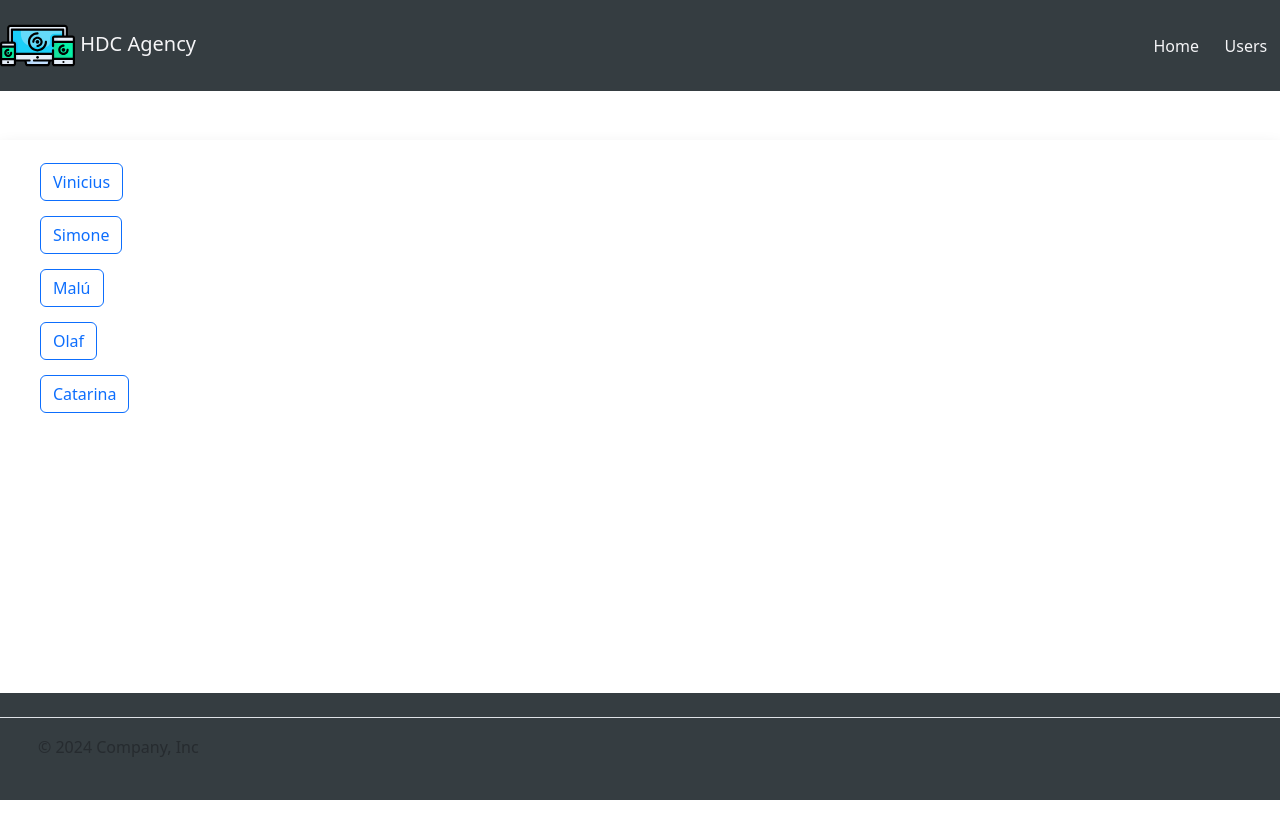
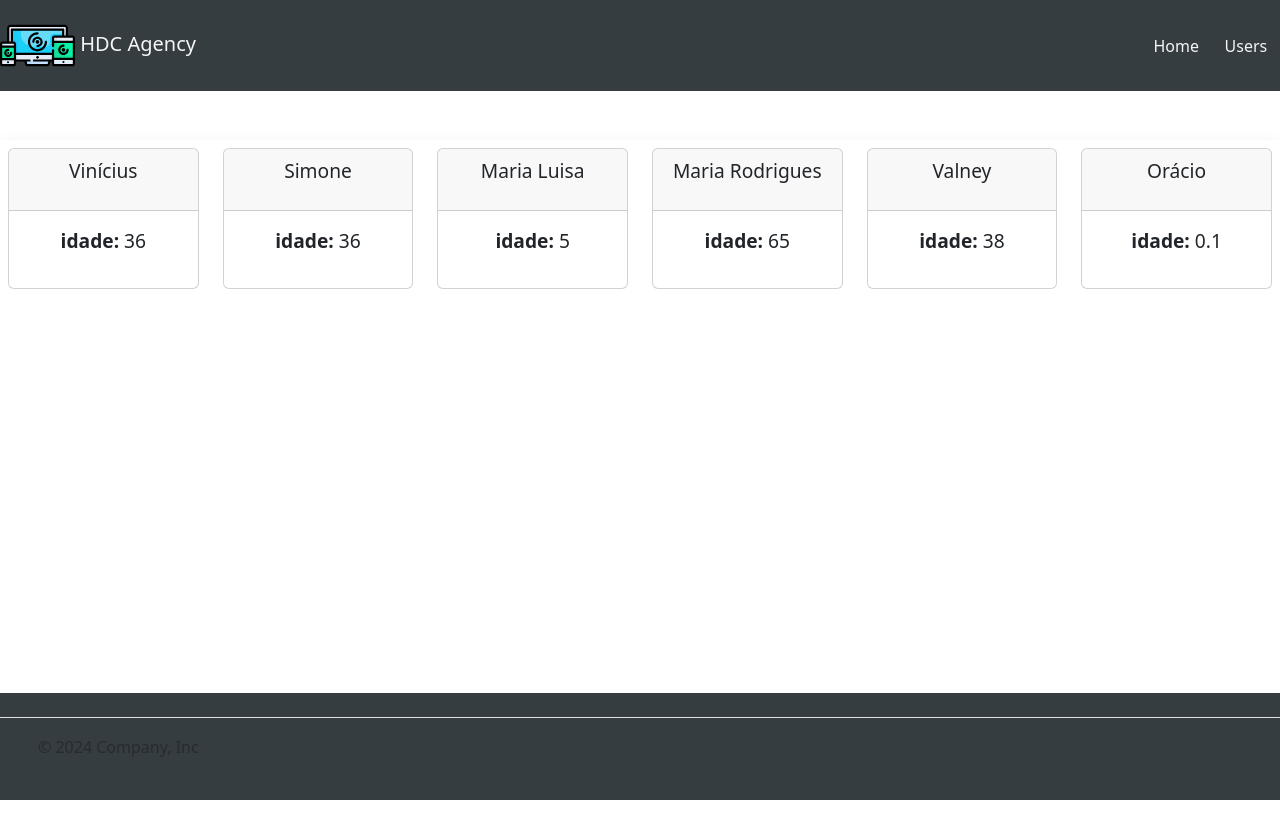
Before and after one commit to WiniciusDutra/hdc-agency, an Angular app: page /users in a window 1280 px wide. Shown: the top 838 px of the page. Built offline with nearby package versions, Linux system fonts and the light colour scheme.

Commit message:
como usar o input do Angular

```diff
--- /dev/null
+++ b/src/app/_components/user-card/user-card.component.css
@@ -0,0 +1,41 @@
+div.card{
+    text-align: center;
+    cursor: pointer;
+    margin-bottom: 25px;
+}
+
+@media (min-width: 0px) {
+
+    div.card p{
+
+        font-size: smaller;
+    }
+
+ }
+
+ @media (min-width: 576px) {
+
+    div.card p{
+
+        font-size: small;
+    }
+
+ }
+
+ @media (min-width: 768px) {
+
+    div.card p{
+
+        font-size: medium;
+    }
+
+ }
+
+ @media (min-width: 992px) {
+
+    div.card p{
+
+        font-size: larger;
+    }
+
+ }
--- /dev/null
+++ b/src/app/_components/user-card/user-card.component.html
@@ -0,0 +1,6 @@
+<div class="card">
+  <div class="card-header"><p>{{user.name}}</p></div>
+  <div class="card-body">
+    <p><b>idade: </b>{{user.age}}</p>
+  </div>
+</div>
--- /dev/null
+++ b/src/app/_components/user-card/user-card.component.ts
@@ -0,0 +1,16 @@
+import { Component, Input } from '@angular/core';
+import { User } from '../../_models/user';
+
+@Component({
+  selector: 'app-user-card',
+  templateUrl: './user-card.component.html',
+  styleUrl: './user-card.component.css'
+})
+export class UserCardComponent {
+
+  @Input() user: User = {
+    name: '',
+    age: 0
+  };
+
+}
--- /dev/null
+++ b/src/app/_models/user.ts
@@ -0,0 +1,5 @@
+export interface User{
+
+    name: string;
+    age: number;
+}
--- a/src/app/app-routing.module.ts
+++ b/src/app/app-routing.module.ts
@@ -3,11 +3,13 @@ import { RouterModule, Routes } from '@angular/router';
 import { HomeComponent} from './pages/home/home.component';
 import { UsersComponent } from './pages/users/users.component';
 import { UserComponent } from './pages/user/user.component';
+import { UserCardComponent } from './_components/user-card/user-card.component';
 
 const routes: Routes = [
   {path: '', component: HomeComponent},
   {path: 'users', component: UsersComponent},
-  {path: 'users/details', component: UserComponent}
+  {path: 'users/details', component: UserComponent},
+  {path: 'users/usercard', component: UserCardComponent}
 
 ];
 
--- a/src/app/app.module.ts
+++ b/src/app/app.module.ts
@@ -9,6 +9,7 @@ import { FooterComponent } from './_components/footer/footer.component';
 import { BaseUiComponent } from './_components/base-ui/base-ui.component';
 import { UsersComponent } from './pages/users/users.component';
 import { UserComponent } from './pages/user/user.component';
+import { UserCardComponent } from './_components/user-card/user-card.component';
 
 
 @NgModule({
@@ -19,7 +20,8 @@ import { UserComponent } from './pages/user/user.component';
     FooterComponent,
     BaseUiComponent,
     UsersComponent,
-    UserComponent
+    UserComponent,
+    UserCardComponent
   ],
   imports: [
     BrowserModule,
--- a/src/app/pages/users/users.component.html
+++ b/src/app/pages/users/users.component.html
@@ -1,13 +1,7 @@
-<ul>
-  <li *ngFor="let user of listaUsuarios">
-    <button
-      [routerLink]="'/users/details'"
-      [queryParams]="{
-        userName: user
-      }"
-      class="btn btn-outline-primary"
-    >
-      {{ user }}
-    </button>
-  </li>
-</ul>
+<div class="row">
+  <app-user-card
+  *ngFor="let user of usersList"
+  [user]="user"
+   class="col-sm-2"></app-user-card>
+
+</div>
--- a/src/app/pages/users/users.component.ts
+++ b/src/app/pages/users/users.component.ts
@@ -1,12 +1,27 @@
 import { Component } from '@angular/core';
+import { User } from '../../_models/user';
 
 @Component({
   selector: 'app-users',
   templateUrl: './users.component.html',
   styleUrl: './users.component.css'
 })
+
+
 export class UsersComponent {
 
-  listaUsuarios: string[] = ['Vinicius', 'Simone', 'Malú', 'Olaf', 'Catarina']
+
+  //listaUsuarios: string[] = ['Vinicius', 'Simone', 'Malú', 'Olaf', 'Catarina']
+
+  usersList: User[] =
+  [
+    { name: 'Vinícius', age: 36},
+    { name: 'Simone', age: 36},
+    { name: 'Maria Luisa', age: 5},
+    { name: 'Maria Rodrigues', age: 65},
+    { name: 'Valney', age: 38},
+    { name: 'Orácio', age: .1}
+
+  ]
 
 }
```
